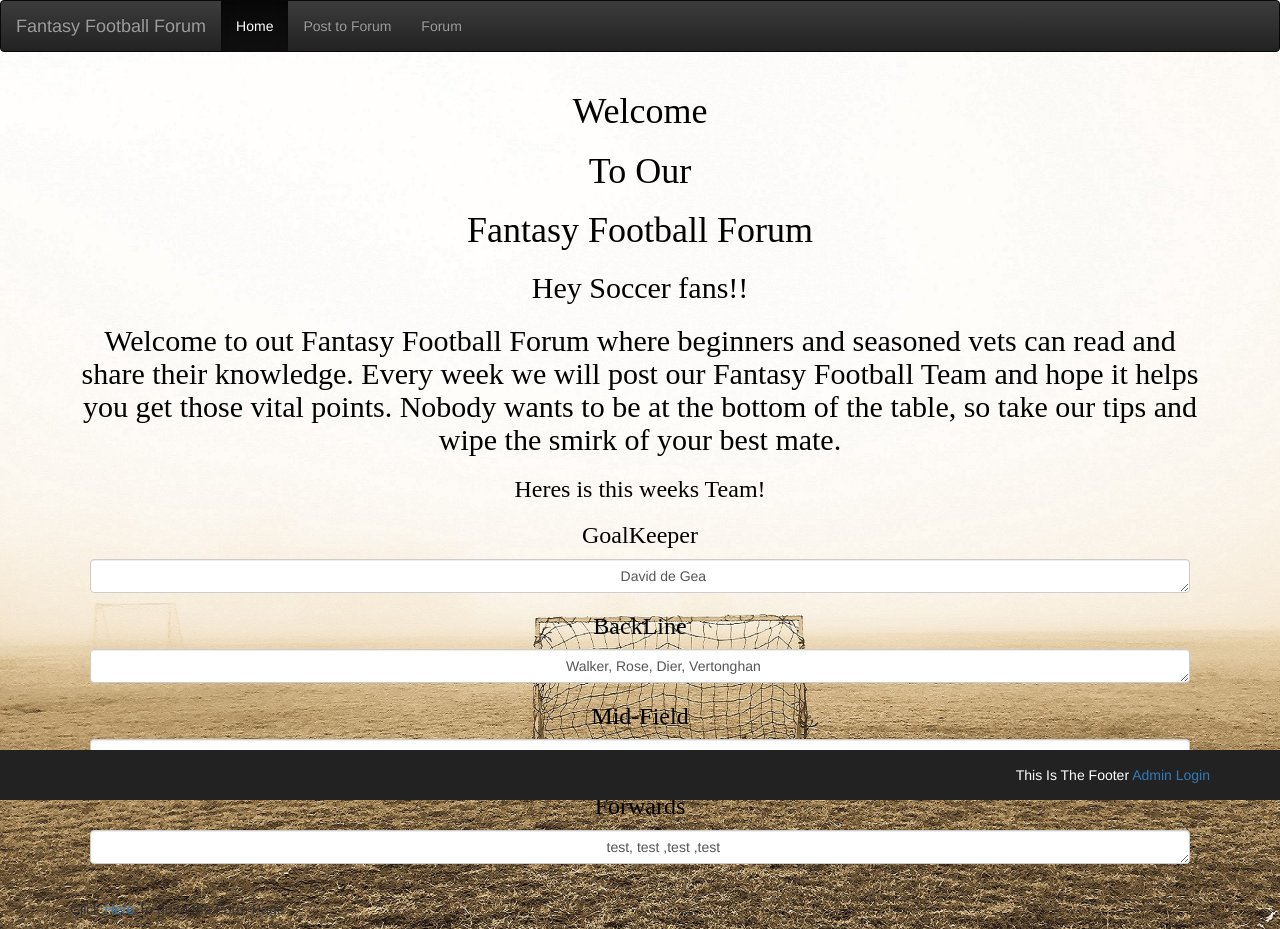
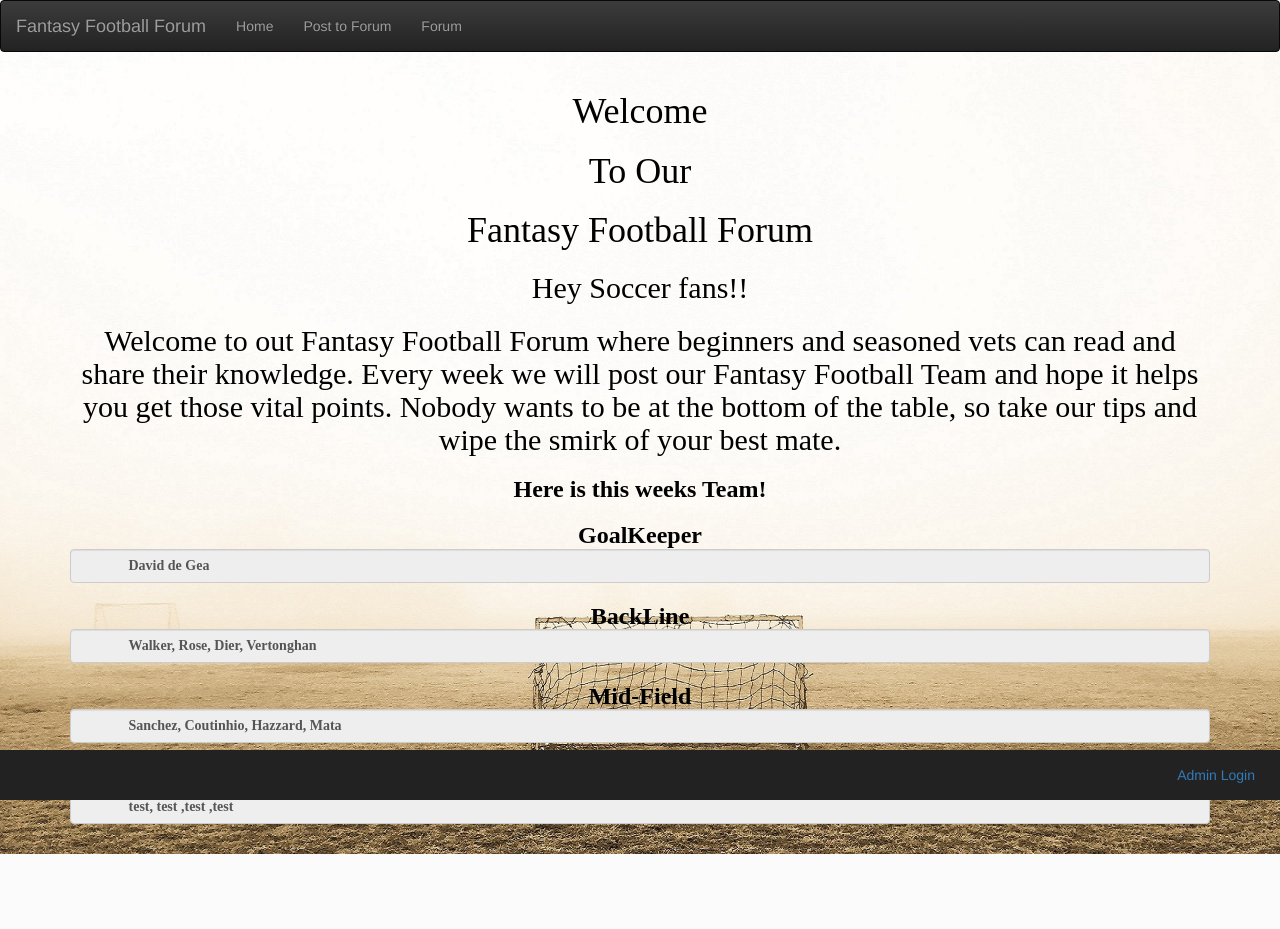
Before and after one commit to moranpatrick/data-rep-project, a Flask app: page / in a window 1280 px wide. After the commit the page ends 854 px from the top, so only its background shows below. Run offline with Flask 2, Linux system fonts and the light colour scheme; data comes from the database, SQL or seed files in the repository; both versions use the stored data as it was after the commit; some libraries are stand-ins or nearby versions.

Commit message:
Added More CSS

```diff
--- a/app.py
+++ b/app.py
@@ -27,7 +27,9 @@ def form():
         g.db.execute('INSERT INTO postData values(?,?)', (nameInput, message))
         g.db.commit()
         g.db.close()
-    return render_template("form.html")
+        return redirect(url_for('forum'))
+    else:
+        return render_template("form.html")
 
 @app.route('/forum')
 def forum():
--- a/static/homePage.css
+++ b/static/homePage.css
@@ -13,19 +13,20 @@ h2{
 }
 
 h3{
-    font: bold;
+    font-weight: bold;
     text-align: center;
     color: black;
     font-family: "Times New Roman";
 }
 body{
-    background: url(background3.jpeg) no-repeat;
+    background-image: url(background3.jpeg);
+    background-repeat: no-repeat;
     background-size: 100%;
 }
 
-#teamText
-{
-    text-align: center;
+textarea{
+    overflow: hidden;
+    resize: none;
 }
 
 .footer{
@@ -33,10 +34,10 @@ body{
     bottom:0;
     width:100%;
     height:50px;
-    position: fixed;
     background-color: #222;
     border-color: #080808;
     color: white;
     padding-top: 15px;
+    padding-right: 25px;
     text-align: right;
 }
--- a/templates/base.html
+++ b/templates/base.html
@@ -37,7 +37,7 @@
 			<!-- Collect the nav links for toggling -->
 			<div class="collapse navbar-collapse" id="bs-example-navbar-collapse-1">
 			  <ul class="nav navbar-nav">
-				<li class="active"><a href="/">Home<span class="sr-only">(current)</span></a></li>
+				<li><a href="/">Home<span class="sr-only">(current)</span></a></li>
 				<li><a href="/form">Post to Forum</a></li>
 				<li><a href="/forum">Forum</a></li>
 			  </ul>
@@ -48,9 +48,7 @@
     <div class="container">
 
       <!-- child template -->
-      {% block content %}
-
-      {% endblock %}
+      {% block content %}{% endblock %}
 
       <!-- errors -->
       {% if error %}
@@ -61,13 +59,14 @@
       {% for message in get_flashed_messages() %}
         {{ message }}
       {% endfor %}
+
+
     </div>
-
-    <footer class="footer">
-        <div class="container">
-            <p>This Is The Footer <a href="/login">Admin Login</a></p>
+        <footer class="footer">
+        <div>
+            <p><a href="/login">Admin Login</a></p>
         </div>
     </footer>
+  </body>
 
-  </body>
 </html>
--- a/templates/form.html
+++ b/templates/form.html
@@ -13,10 +13,10 @@
   <!--message imput-->
   <div class="form-group">
     <label for="textArea">Enter Your Post to the Forum Below</label>
-    <textarea type ="text" class="form-control" name = "messageInput" id="messageInput" rows="5"></textarea>
+    <textarea type ="text" class="form-control" style="text-align: left" name = "messageInput" id="messageInput" rows="5"></textarea>
   </div>
 
-    <button type="submit" id = "submit" class="btn btn-primary">Submit</button>
+  <button type="submit" value="/forum" id = "submit" class="btn btn-primary">Submit</button>
 </form>
 
 {% endblock %}
--- a/templates/forum.html
+++ b/templates/forum.html
@@ -1,10 +1,10 @@
 <!-- Child Template -->
 {% extends "base.html" %}
 {% block content %}
-
+    <h2>FORUM</h2>
     <div class="form-group" style="margin-left: 20px; margin-right: 20px">
             {% for post in posts %}
-                <textarea class="form-control" rows="4">
+                <textarea class="form-control" rows="3">
                 {{ post.name }} Says:
                 {{ post.message }}
                 </textarea>
--- a/templates/homePage.html
+++ b/templates/homePage.html
@@ -8,15 +8,16 @@
 
 <h2>Hey Soccer fans!! </h2>
 <h2>Welcome to out Fantasy Football Forum where beginners and seasoned vets can read and share their knowledge. Every week we will post our Fantasy Football Team and hope it helps you get those vital points. Nobody wants to be at the bottom of the table, so take our tips and wipe the smirk of your best mate.</h2>
-<h3>Heres is this weeks Team!</h3>
-<div class="form-group" style="margin-left: 20px; margin-right: 20px">
+<h3>Here is this weeks Team!</h3>
+
+
     {% for post in posts %}
-        <h3>{{ post.position }}</h3>
-        <textarea class="form-control" id = teamText rows="1">
-            {{ post.names }}
+        <h3>{{ post.position }}
+        <textarea class="form-control" rows="1" readonly>
+             {{ post.names }}
         </textarea>
+        </h3>
     {% endfor %}
     <br/>
-</div>
-<p>Click <a href="/form">Here</a> To go to the Form Page</p>
+
 {% endblock %}
--- a/templates/login.html
+++ b/templates/login.html
@@ -2,7 +2,7 @@
 {% block content %}
 
     <div class="container">
-        <h2>Please Login</h2>
+        <h2>Admin Login Page</h2>
         <form action="" method="post">
             <input type="text" placeholder="Username" name="username" value="{{ request.form.username }}">
             <input type="text" placeholder="Password" name="password" value="{{ request.form.password }}">
--- a/templates/teamEntry.html
+++ b/templates/teamEntry.html
@@ -3,7 +3,6 @@
 
 <h1>Team Entry Admin Page Only</h1>
 
-<p>You are Logged In.<a href="/logout"> Logout?</a></p>
 <!-- Html Form Control -->
 <form style="margin-left: 20px; margin-right: 20px" method="POST" action="{{ url_for('teamEntry') }}">
   <div class="form-group">
@@ -18,6 +17,6 @@
     <!--Submit button-->
     <button type="submit" id = "submit" class="btn btn-primary">Submit</button>
 </form>
-
-
+<br />
+<p>You are Logged In.<a href="/logout"> Logout?</a></p>
 {% endblock %}
```
Also changed, not shown: data/formData.db.
